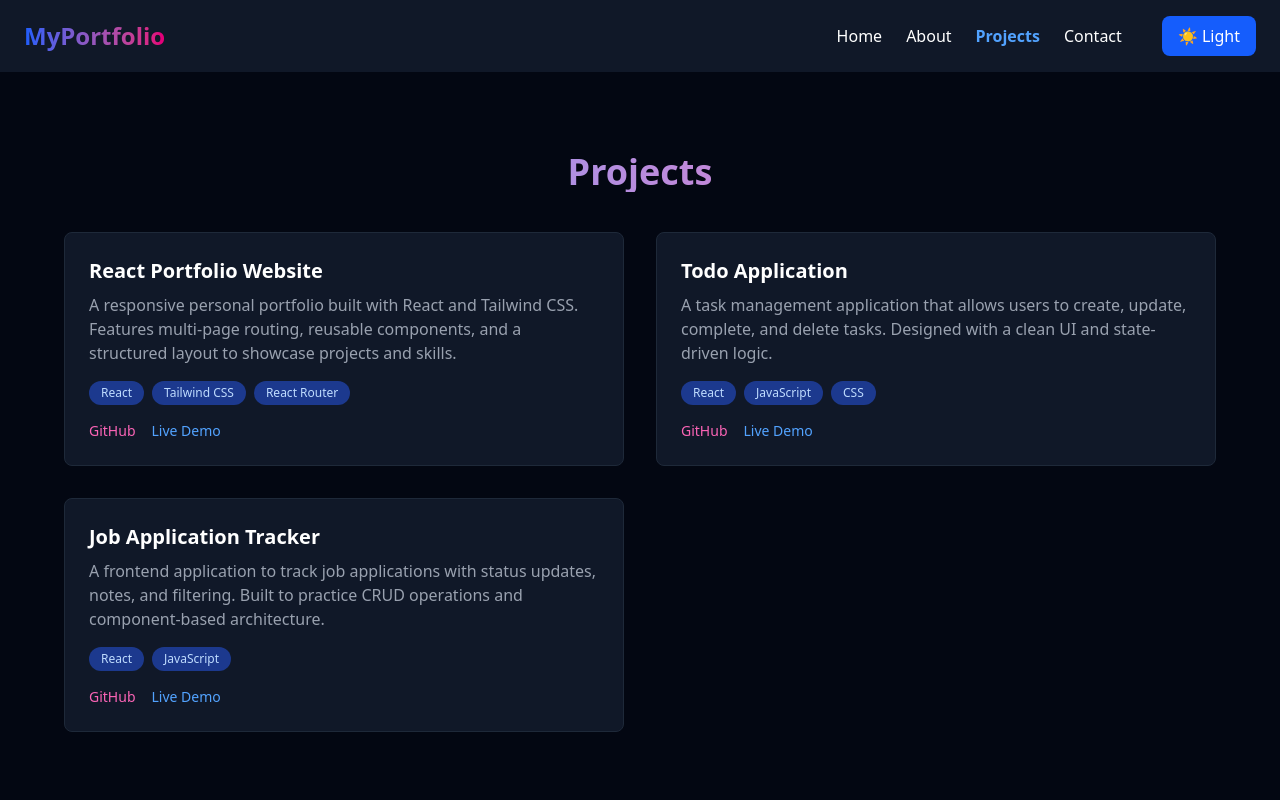
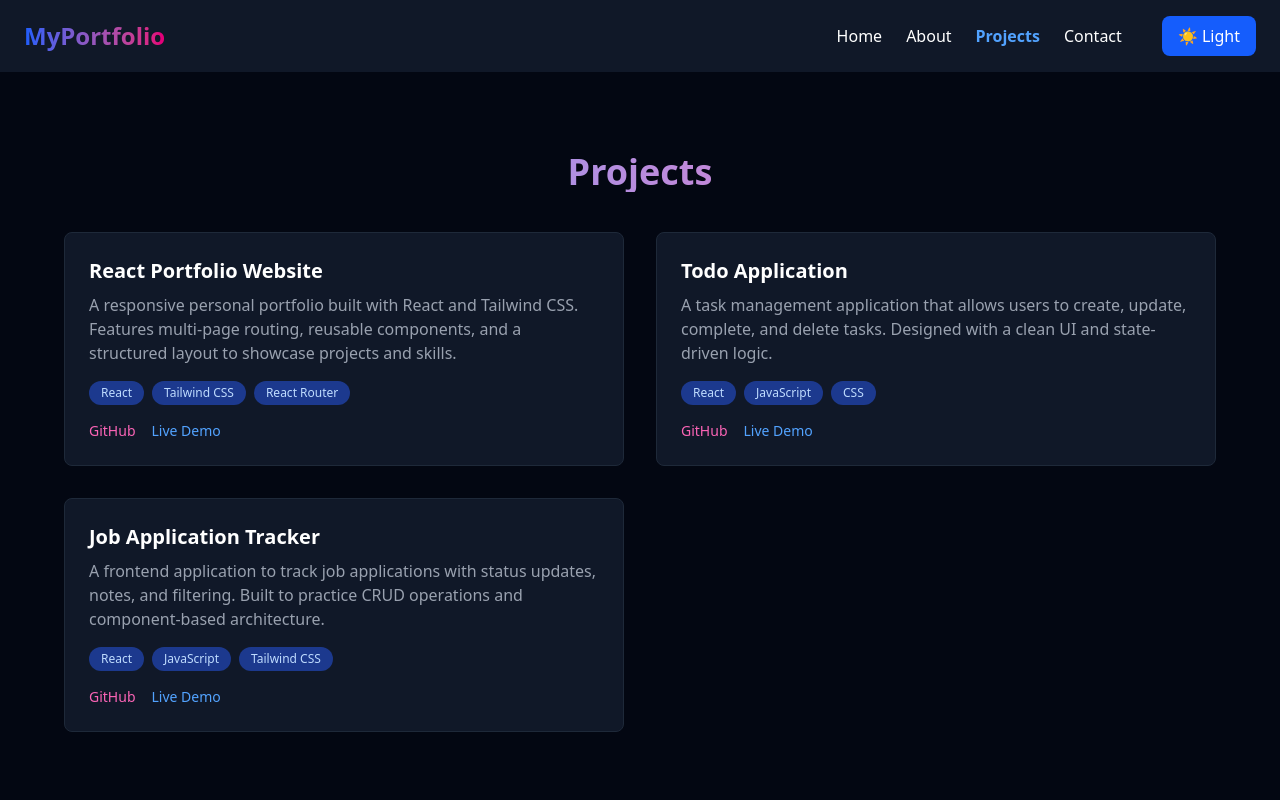
Before and after one commit to jerexjin2100/react-portfolio, a React (Vite) app in the folder react-portfolio/: page /projects in a window 1280 px wide. Shown: the top 800 px of the page. Built offline with nearby package versions, Linux system fonts and the light colour scheme.

Commit message:
changed project.js for link

```diff
--- a/react-portfolio/src/data/projects.js
+++ b/react-portfolio/src/data/projects.js
@@ -23,9 +23,9 @@ const projects = [
   title: "Job Application Tracker",
   description:
     "A frontend application to track job applications with status updates, notes, and filtering. Built to practice CRUD operations and component-based architecture.",
-  tech: ["React", "JavaScript"],
-  github: "#",
-  live: "#"
+  tech: ["React", "JavaScript","Tailwind CSS"],
+  github: "https://github.com/jerexjin2100/job-tracker",
+  live: "https://job-tracker-eight-kappa.vercel.app/"
 }
 
 ]
```
